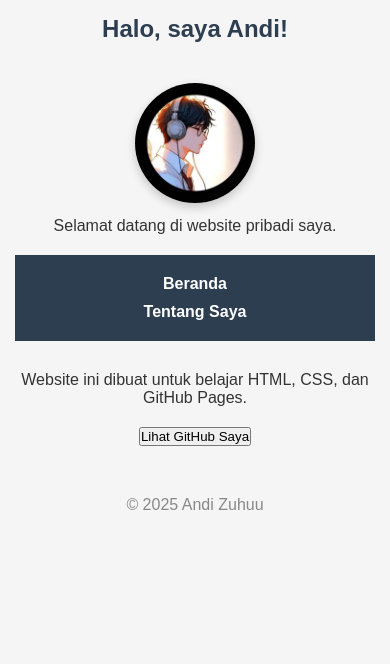
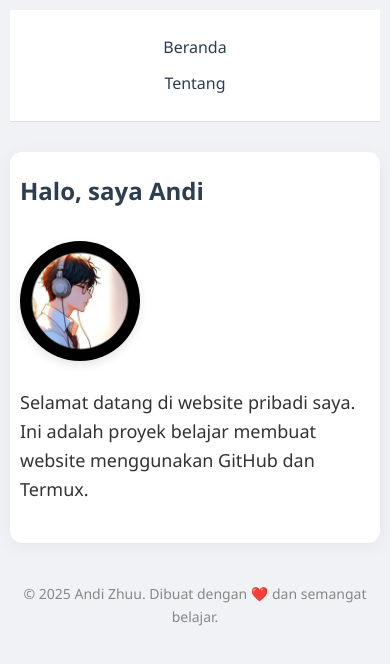
Before and after one commit to andizhuu/websiteku, a plain HTML site: page index.html in a window 390 px wide. Drawn offline with Linux system fonts and the light colour scheme.

Commit message:
Update desain modern dan responsive

```diff
--- a/index.html
+++ b/index.html
@@ -1,33 +1,26 @@
 <!DOCTYPE html>
 <html lang="id">
 <head>
-  <meta charset="UTF-8" />
-  <meta name="viewport" content="width=device-width, initial-scale=1.0" />
+  <meta charset="UTF-8">
+  <meta name="viewport" content="width=device-width, initial-scale=1.0">
   <title>Website Andi</title>
-  <link rel="stylesheet" href="style.css" />
+  <link rel="stylesheet" href="style.css">
 </head>
 <body>
 
-  <header>
-    <h1>Halo, saya Andi!</h1>
-    <img src="img/foto_profil.jpg" alt="Foto Profil" width="200" style="border-radius: 100px;">
-    <p>Selamat datang di website pribadi saya.</p>
-  </header>
-
   <nav>
     <a href="index.html">Beranda</a>
-    <a href="tentang.html">Tentang Saya</a>
+    <a href="tentang.html">Tentang</a>
   </nav>
 
-  <main>
-    <p>Website ini dibuat untuk belajar HTML, CSS, dan GitHub Pages.</p>
-    <a href="https://github.com/andizhuu">
-      <button>Lihat GitHub Saya</button>
-    </a>
-  </main>
+  <div class="container">
+    <h1>Halo, saya Andi</h1>
+    <img src="img/foto_profil.jpg" alt="Foto Profil">
+    <p>Selamat datang di website pribadi saya. Ini adalah proyek belajar membuat website menggunakan GitHub dan Termux.</p>
+  </div>
 
   <footer>
-    <p>&copy; 2025 Andi Zuhuu</p>
+    &copy; 2025 Andi Zhuu. Dibuat dengan ❤️ dan semangat belajar.
   </footer>
 
 </body>
--- a/style.css
+++ b/style.css
@@ -1,87 +1,90 @@
-/* Reset margin & padding dasar */
+/* Reset dan font */
 * {
   margin: 0;
   padding: 0;
   box-sizing: border-box;
 }
-
-/* Gaya dasar halaman */
 body {
-  font-family: 'Arial', sans-serif;
-  background-color: #f5f5f5;
+  font-family: 'Segoe UI', sans-serif;
+  background-color: #f0f2f5;
   color: #333;
-  text-align: center;
-  padding: 30px;
+  line-height: 1.6;
+  padding: 0 20px;
 }
 
-/* Judul utama */
-h1 {
-  color: #2c3e50;
-  margin-bottom: 20px;
-  font-size: 32px;
+/* Container */
+.container {
+  max-width: 800px;
+  margin: auto;
+  padding: 40px 20px;
+  background-color: #fff;
+  border-radius: 12px;
+  box-shadow: 0 4px 20px rgba(0,0,0,0.05);
 }
 
-/* Paragraf */
+/* Heading dan paragraf */
+h1 {
+  font-size: 32px;
+  color: #2c3e50;
+  margin-bottom: 10px;
+}
 p {
   font-size: 18px;
-  margin: 10px 0 20px;
+  margin-bottom: 20px;
 }
 
 /* Navigasi */
 nav {
-  background-color: #2c3e50;
-  padding: 10px 0;
+  background-color: #ffffff;
+  border-bottom: 1px solid #ddd;
+  padding: 15px 0;
   margin-bottom: 30px;
+  text-align: center;
 }
-
 nav a {
-  color: white;
+  color: #2c3e50;
   text-decoration: none;
   margin: 0 15px;
-  font-weight: bold;
+  font-weight: 500;
+  transition: color 0.3s;
 }
-
 nav a:hover {
-  text-decoration: underline;
+  color: #3498db;
 }
 
 /* Gambar profil */
 img {
-  width: 200px;
-  height: 200px;
+  width: 160px;
+  height: 160px;
   object-fit: cover;
   border-radius: 50%;
-  margin-top: 20px;
-  box-shadow: 0 4px 10px rgba(0, 0, 0, 0.2);
+  margin: 20px 0;
+  box-shadow: 0 4px 10px rgba(0, 0, 0, 0.1);
 }
 
 /* Footer */
 footer {
-  margin-top: 50px;
+  text-align: center;
   font-size: 14px;
   color: #888;
+  margin-top: 40px;
 }
 
-
-/* RESPONSIVE: Tampilan HP dan layar kecil */
+/* Responsive */
 @media (max-width: 600px) {
   body {
-    padding: 15px;
+    padding: 10px;
   }
-
+  .container {
+    padding: 20px 10px;
+  }
   h1 {
     font-size: 24px;
   }
-
-  p {
-    font-size: 16px;
-  }
-
   img {
     width: 120px;
     height: 120px;
   }
-
   nav a {
     display: block;
     margin: 10px 0;
```
